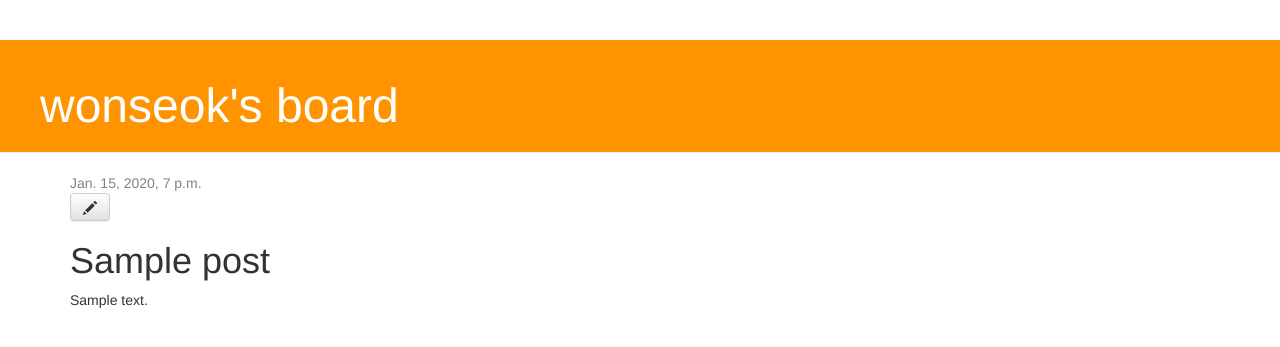
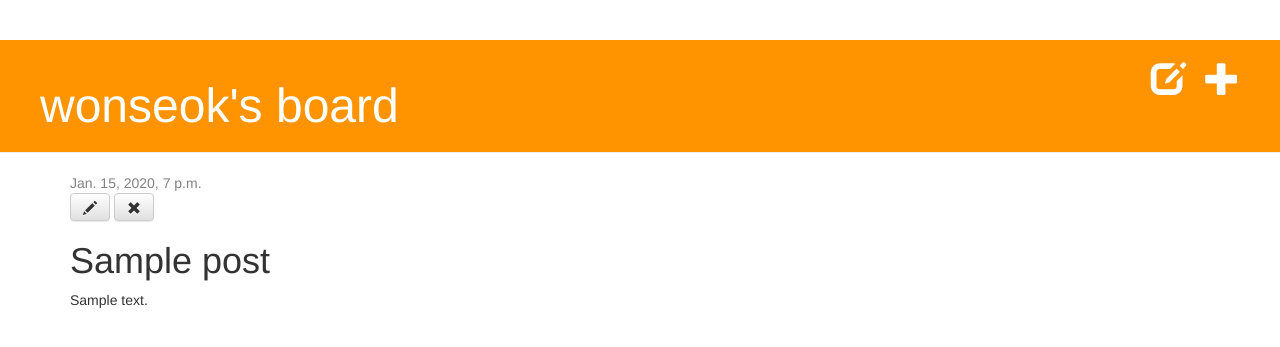
Before and after one commit to chawonseok/my_blog, a Django app: page /post/1/ in a window 1280 px wide. Shown: the top 347 px of the page. Run offline with Django 3.2, Linux system fonts and the light colour scheme; a user stored in the database is signed in; tables that the repository leaves empty hold one stand-in row (values such as "Sample post"); some libraries are stand-ins or nearby versions.

Commit message:
심화 1단계 블로그개선하기 대기들목록 글삭제

```diff
--- a/blog/templates/blog/base.html
+++ b/blog/templates/blog/base.html
@@ -11,8 +11,13 @@
 </head>
 
 <body>
+
     <div class="page-header">
-        <h1><a href="">wonseok's board</a></h1>
+    {% if user.is_authenticated %}
+    <a href="{% url 'post_new' %}" class="top-menu"><span class="glyphicon glyphicon-plus"></span></a>
+    <a href="{% url 'post_draft_list' %}" class="top-menu"><span class="glyphicon glyphicon-edit"></span></a>
+    {% endif %}
+        <h1><a href="/">wonseok's board</a></h1>
     </div>
     <div class="content container">
         <div class="row">
--- a/blog/templates/blog/post_detail.html
+++ b/blog/templates/blog/post_detail.html
@@ -6,9 +6,14 @@
     <div class="date">
         {{ post.published_date }}
     </div>
+    {% else %}
+    <a class="btn btn-default" href="{% url 'post_publish' pk=post.pk %}">Publish</a>
     {% endif %}
     {% if user.is_authenticated %}
-        <a class="btn btn-default" href="{% url 'post_edit' pk=post.pk %}"><span class="glyphicon glyphicon-pencil"></span></a>
+    <a class="btn btn-default" href="{% url 'post_edit' pk=post.pk %}"><span
+            class="glyphicon glyphicon-pencil"></span></a>
+    <a class="btn btn-default" href="{% url 'post_remove' pk=post.pk %}"><span
+            class="glyphicon glyphicon-remove"></span></a>
     {% endif %}
     <h1>{{ post.title }}</h1>
     <p>{{ post.text|linebreaksbr }}</p>
--- a/blog/urls.py
+++ b/blog/urls.py
@@ -1,4 +1,5 @@
 from django.urls import path
+
 from . import views
 
 urlpatterns = [
@@ -6,4 +7,9 @@ urlpatterns = [
     path('post/<int:pk>/', views.post_detail, name='post_detail'),
     path('post/new', views.post_new, name='post_new'),
     path('post/<int:pk>/edit/', views.post_edit, name='post_edit'),
+    path(r'^drafts/$', views.post_draft_list, name='post_draft_list'),
+    path(r'^post/(?P<pk>\d+)/publish/$',
+         views.post_publish, name='post_publish'),
+    path(r'^post/(?P<pk>\d+)/remove/$', views.post_remove, name='post_remove'),
+
 ]
--- a/blog/views.py
+++ b/blog/views.py
@@ -24,7 +24,7 @@ def post_new(request):
         if form.is_valid():
             post = form.save(commit=False)
             post.author = request.user
-            post.published_date = timezone.now()
+            # post.published_date = timezone.now()
             post.save()
             return redirect('post_detail', pk=post.pk)
     else:
@@ -39,9 +39,27 @@ def post_edit(request, pk):
         if form.is_valid():
             post = form.save(commit=False)
             post.author = request.user
-            post.published_date = timezone.now()
+            # post.published_date = timezone.now()
             post.save()
             return redirect('post_detail', pk=post.pk)
     else:
         form = PostForm(instance=post)
     return render(request, 'blog/post_edit.html', {'form': form})
+
+
+def post_draft_list(request):
+    posts = Post.objects.filter(
+        published_date__isnull=True).order_by('created_date')
+    return render(request, 'blog/post_draft_list.html', {'posts': posts})
+
+
+def post_publish(request, pk):
+    post = get_object_or_404(Post, pk=pk)
+    post.publish()
+    return redirect('post_detail', pk=pk)
+
+
+def post_remove(request, pk):
+    post = get_object_or_404(Post, pk=pk)
+    post.delete()
+    return redirect('post_list')
```
Also changed, not shown: blog/templates/blog/post_draft_list.html (added, +11 -0 lines). Lines whose indentation alone changed are shown as unchanged.
